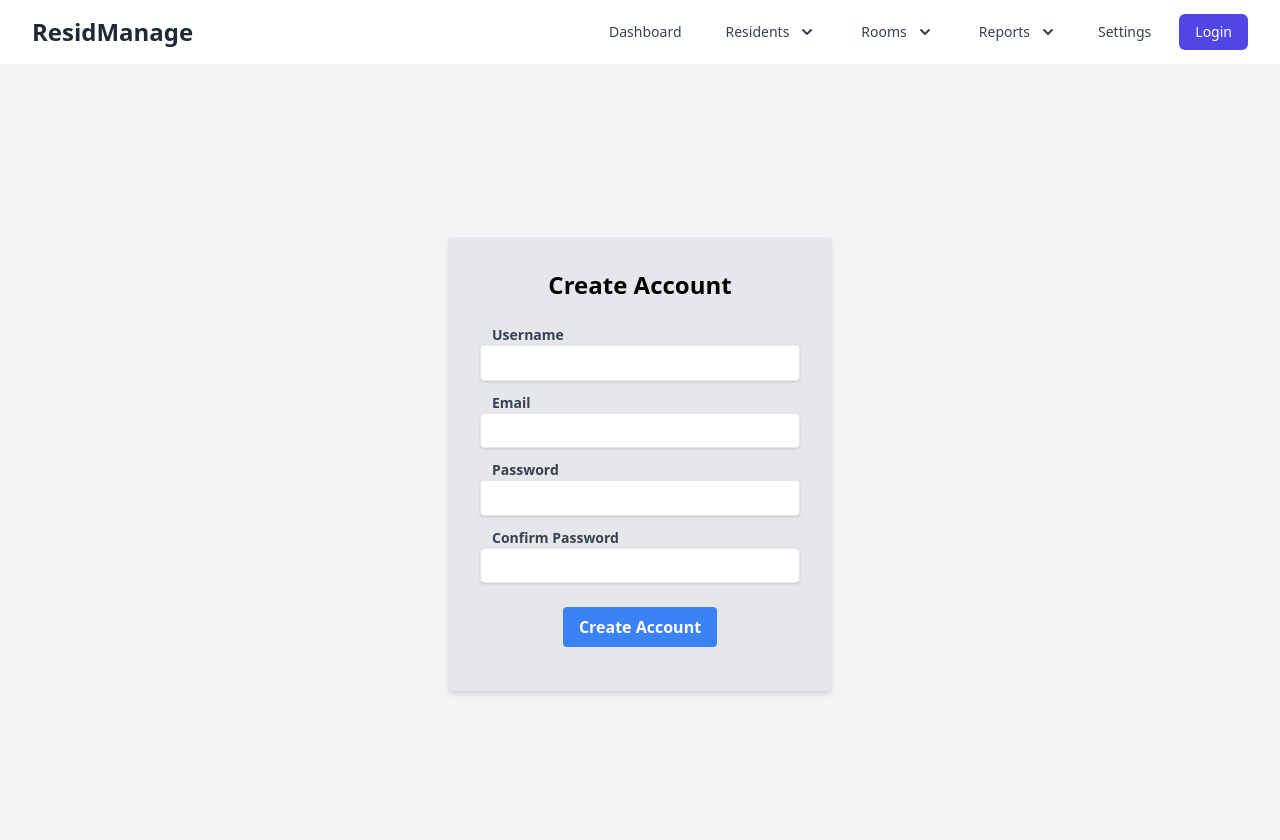
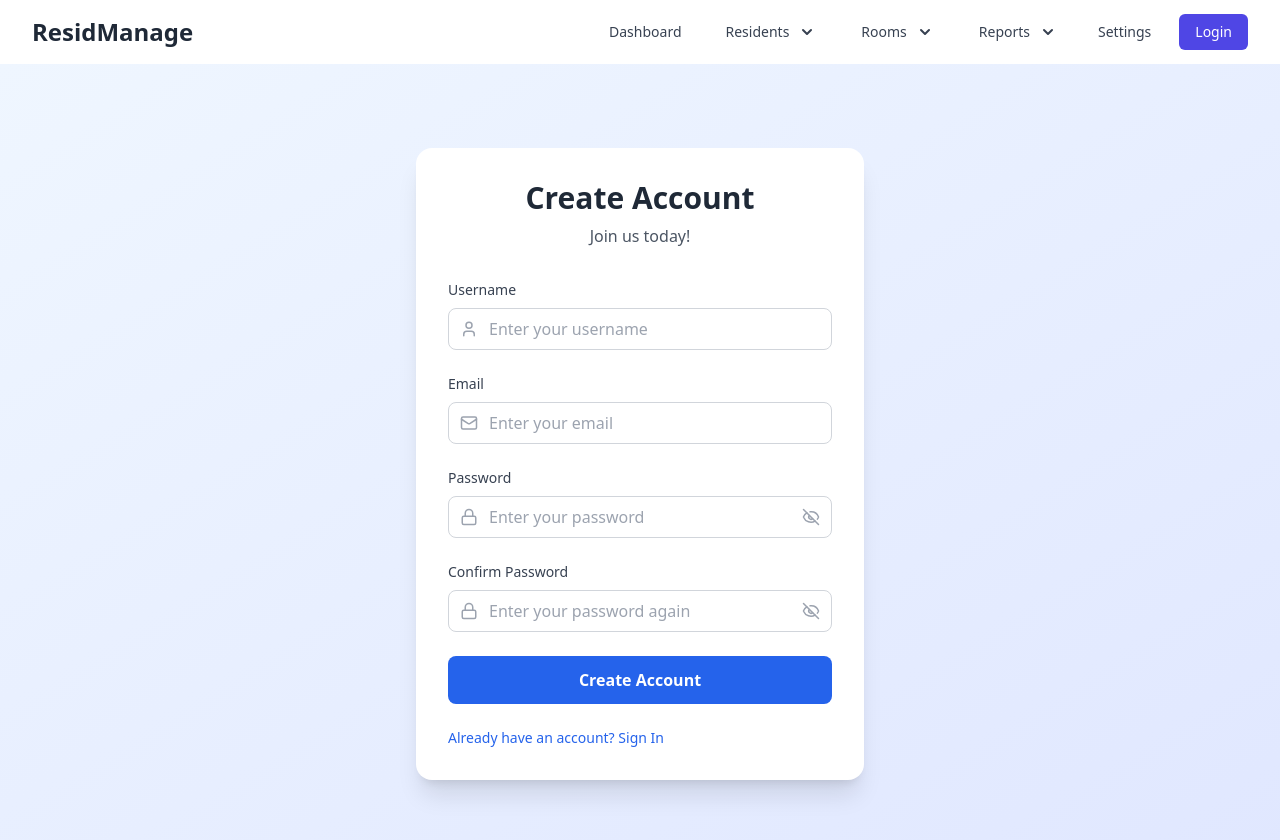
Before and after one commit to riad-medghar/Resident_Manager, a React (Vite) app: page /creatAccount in a window 1280 px wide. Shown: the top 840 px of the page. Built offline with nearby package versions, Linux system fonts and the light colour scheme.

Commit message:
fixed the login and creat account design

```diff
--- a/src/pages/Login/CreatAccount.jsx
+++ b/src/pages/Login/CreatAccount.jsx
@@ -1,74 +1,112 @@
-import React from "react";
+import React, { useState } from "react";
+import { Link } from "react-router-dom";
+import { User, Lock, Mail, Eye, EyeOff } from 'lucide-react';
 
-const CreatAccount =()=>{
-
+const CreateAccount = () => {
+  const [showPassword, setShowPassword] = useState(false);
+  const [showConfirmPassword, setShowConfirmPassword] = useState(false);
 
   return (
-        <div className="flex flex-col justify-center items-center min-h-screen bg-gray-100">
-            <div className="bg-gray-200 p-8 rounded shadow-md w-full max-w-sm mx-auto">
-                <h2 className="text-2xl font-bold mb-6 text-center">Create Account</h2>
-                <form >
-                    <div className="block text-gray-700 text-sm font-bold mb-2" htmlFor="username">
-                        <label className="p-3 ">
+    <div className="min-h-screen bg-gradient-to-br from-blue-50 to-indigo-100 flex items-center justify-center p-4">
+      <div className="w-full max-w-md">
+        <div className="bg-white rounded-2xl shadow-xl p-8">
+          <div className="mb-8 text-center">
+            <h2 className="text-3xl font-bold text-gray-800">Create Account</h2>
+            <p className="text-gray-600 mt-2">Join us today!</p>
+          </div>
+
+          <form className="space-y-6">
+            <div>
+              <label className="block text-gray-700 text-sm font-medium mb-2">
                 Username
+              </label>
+              <div className="relative">
+                <User className="absolute left-3 top-3 text-gray-400" size={18} />
                 <input
-                                id="username"
-                                className="shadow appearance-none border rounded w-full py-2 px-3 text-gray-700 leading-tight
-                                focus:outline-none focus:shadow-outline mb-3"
                   type="text"
+                  className="w-full pl-10 pr-4 py-2 border border-gray-300 rounded-lg focus:ring-2 focus:ring-blue-500 focus:border-transparent transition"
+                  placeholder="Enter your username"
                   required
                 />
+              </div>
+            </div>
+
+            <div>
+              <label className="block text-gray-700 text-sm font-medium mb-2">
+                Email
               </label>
-
-
-                        <label className="p-3">
-                            Email
+              <div className="relative">
+                <Mail className="absolute left-3 top-3 text-gray-400" size={18} />
                 <input
                   type="email"
-                                className="shadow appearance-none border rounded w-full py-2 px-3 text-gray-700 leading-tight
-                                focus:outline-none focus:shadow-outline
-                                mb-3"
-                             required/>
+                  className="w-full pl-10 pr-4 py-2 border border-gray-300 rounded-lg focus:ring-2 focus:ring-blue-500 focus:border-transparent transition"
+                  placeholder="Enter your email"
+                  required
+                />
+              </div>
+            </div>
 
+            <div>
+              <label className="block text-gray-700 text-sm font-medium mb-2">
+                Password
+              </label>
+              <div className="relative">
+                <Lock className="absolute left-3 top-3 text-gray-400" size={18} />
+                <input
+                  type={showPassword ? "text" : "password"}
+                  className="w-full pl-10 pr-12 py-2 border border-gray-300 rounded-lg focus:ring-2 focus:ring-blue-500 focus:border-transparent transition"
+                  placeholder="Enter your password"
+                  required
+                />
+                <button
+                  type="button"
+                  onClick={() => setShowPassword(!showPassword)}
+                  className="absolute right-3 top-3 text-gray-400 hover:text-gray-600"
+                >
+                  {showPassword ? <Eye size={18} /> : <EyeOff size={18} />}
+                </button>
+              </div>
+            </div>
 
+            <div>
+              <label className="block text-gray-700 text-sm font-medium mb-2">
+                Confirm Password
               </label>
+              <div className="relative">
+                <Lock className="absolute left-3 top-3 text-gray-400" size={18} />
+                <input
+                  type={showConfirmPassword ? "text" : "password"}
+                  className="w-full pl-10 pr-12 py-2 border border-gray-300 rounded-lg focus:ring-2 focus:ring-blue-500 focus:border-transparent transition"
+                  placeholder="Enter your password again"
+                  required
+                />
+                <button
+                  type="button"
+                  onClick={() => setShowConfirmPassword(!showConfirmPassword)}
+                  className="absolute right-3 top-3 text-gray-400 hover:text-gray-600"
+                >
+                  {showConfirmPassword ? <Eye size={18} /> : <EyeOff size={18} />}
+                </button>
+              </div>
+            </div>
 
-
-                        <label className="p-3">
-                            Password
-                            <input
-                            type="password"
-                            className="shadow appearance-none border rounded w-full py-2 px-3 text-gray-700 leading-tight
-                            focus:outline-none focus:shadow-outline
-                            mb-3"
-                            required/>
-                        </label>
-
-
-                        <label className="p-3">
-                            Confirm Password
-                            <input
-                            type="password"
-                            className="shadow appearance-none border rounded w-full py-2 px-3 text-gray-700 leading-tight
-                            focus:outline-none focus:shadow-outline
-                            mb-3"
-                            required/>
-                        </label>
-
-                    </div>
-                    <div>
             <button
               type="submit"
-                        className="justify-center flex items-center bg-blue-500 hover:bg-blue-700 text-white font-bold
-                        py-2 px-4 rounded m-3 focus:outline-none focus::shadow-outline w-auto mx-auto"
-                        >Create Account</button>
+              className="w-full bg-blue-600 hover:bg-blue-700 text-white font-semibold py-3 px-4 rounded-lg transition duration-200 flex items-center justify-center gap-2"
+            >
+              Create Account
+            </button>
+          </form>
 
+          <div className="mt-6 flex items-center justify-between">
+            <Link to="/" className="text-sm text-blue-600 hover:text-blue-700 transition">
+              Already have an account? Sign In
+            </Link>
           </div>
-
-                </form>
         </div>
-
+      </div>
     </div>
   );
 };
-export default CreatAccount;
+
+export default CreateAccount;
--- a/src/pages/Login/Login.jsx
+++ b/src/pages/Login/Login.jsx
@@ -1,60 +1,77 @@
-import React from "react";
-import {Link} from "react-router-dom"
+import React, { useState } from "react";
+import { Link } from "react-router-dom";
+import { User, Lock, Eye, EyeOff } from 'lucide-react';
 
 const Login = () => {
+  const [showPassword, setShowPassword] = useState(false);
 
-    return(
-        <div className=" min-h-screen shadow-md rounded-lg p-6 bg-gray-100">
-           <div className="bg-gray-200 p-8 rounded shadow-md w-full max-w-sm mx-auto">
-            <h2 className="text-2xl font-bold mb-4 text-gray-800 justify-center flex">
-                Login
-            </h2>
+  return (
+    <div className="min-h-screen bg-gradient-to-br from-blue-50 to-indigo-100 flex items-center justify-center p-4">
+      <div className="w-full max-w-md">
+        <div className="bg-white rounded-2xl shadow-xl p-8">
+          <div className="mb-8 text-center">
+            <h2 className="text-3xl font-bold text-gray-800">Welcome Back</h2>
+            <p className="text-gray-600 mt-2">Please sign in to your account</p>
+          </div>
 
-            <form>
-                <div className="flex flex-col justify-center items-center  ">
-                    <div className="rounded mb-4">
-                        <div className="mb-4 ">
-                            <label className=" block text-gray-700 text-sm font-bold " htmlFor="username">
+          <form className="space-y-6">
+            <div>
+              <label className="block text-gray-700 text-sm font-medium mb-2">
                 Username
               </label>
+              <div className="relative">
+                <User className="absolute left-3 top-3 text-gray-400" size={18} />
                 <input
-                                id="username"
                   type="text"
-                                className="shadow appearance-none border rounded w-auto py-2 px-3 mb-4 text-gray-700 leading-tight focus:outline-none focus:shadow-outline"
+                  className="w-full pl-10 pr-4 py-2 border border-gray-300 rounded-lg focus:ring-2 focus:ring-blue-500 focus:border-transparent transition"
+                  placeholder="Enter your username"
                   required
                 />
-                            <label className="block text-gray-700 text-sm font-bold " htmlFor="password">
+              </div>
+            </div>
+
+            <div>
+              <label className="block text-gray-700 text-sm font-medium mb-2">
                 Password
               </label>
+              <div className="relative">
+                <Lock className="absolute left-3 top-3 text-gray-400" size={18} />
                 <input
-                                id="password"
-                                type="password"
-                                className="shadow appearance-none border rounded w-auto py-2 px-3 text-gray-700 leading-tight focus:outline-none focus:shadow-outline"
+                  type={showPassword ? "text" : "password"}
+                  className="w-full pl-10 pr-12 py-2 border border-gray-300 rounded-lg focus:ring-2 focus:ring-blue-500 focus:border-transparent transition"
+                  placeholder="Enter your password"
                   required
                 />
+                <button
+                  type="button"
+                  onClick={() => setShowPassword(!showPassword)}
+                  className="absolute right-3 top-3 text-gray-400 hover:text-gray-600"
+                >
+                  {showPassword ? <Eye size={18} /> : <EyeOff size={18} />}
+                </button>
+              </div>
+            </div>
 
-
-                            <div className="mt-5 flex flex-col">
             <button
               type="submit"
-                                    className="justify-center flex items-center  bg-blue-500 hover:bg-blue-700 text-white font-bold py-2 px-4 rounded focus:outline-none
-                                                focus:shadow-outline w-20 mx-auto mt-4"
+              className="w-full bg-blue-600 hover:bg-blue-700 text-white font-semibold py-3 px-4 rounded-lg transition duration-200 flex items-center justify-center gap-2"
             >
-                                    Login
+              Sign In
             </button>
+          </form>
+
+          <div className="mt-6 flex items-center justify-between">
+            <Link to="/forgot-password" className="text-sm text-blue-600 hover:text-blue-700 transition">
+              Forgot Password?
+            </Link>
+            <Link to="/creatAccount" className="text-sm text-blue-600 hover:text-blue-700 transition">
+              Create Account
+            </Link>
           </div>
         </div>
       </div>
     </div>
-            </form>
-            </div>
-                                <div className="flex items-center py-5 justify-center" >
-                        <a href="" className="text-blue-500 hover:text-blue-700 ml-4"> Forgot Password</a>
-                        <Link to="/creatAccount" className="text-blue-500 hover:text-blue-700 ml-4">Creat an account </Link>
-                    </div>
-
-
-        </div>
   );
 };
+
 export default Login;
```
Also changed, not shown: 2 other files (tests, documents, lock files or other folders). Lines whose indentation alone changed are shown as unchanged.
